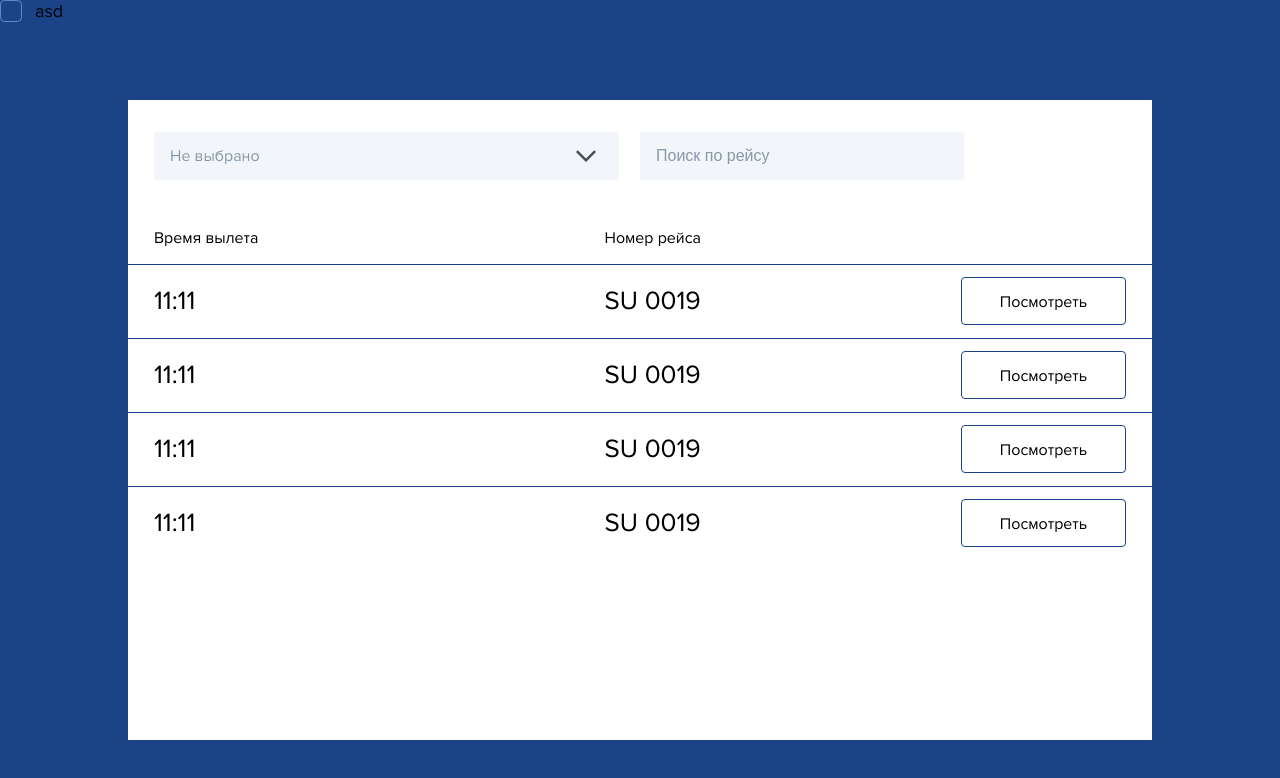
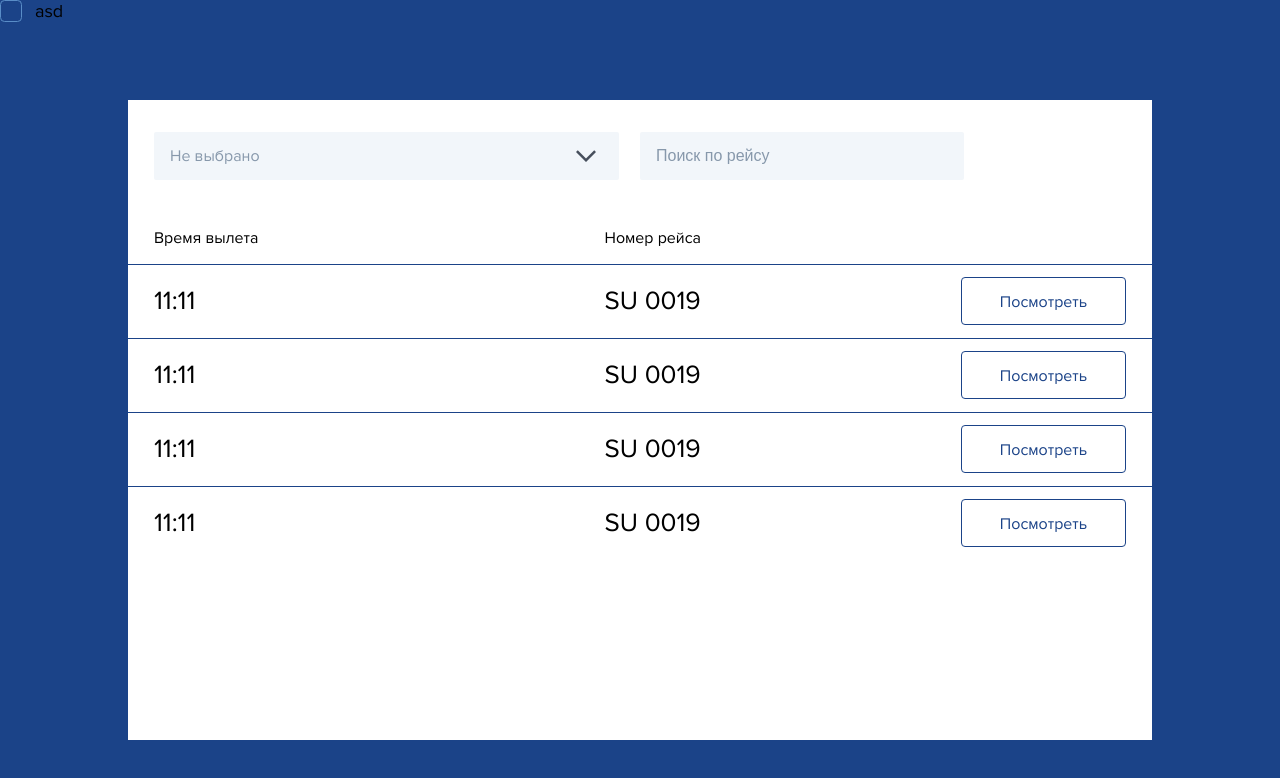
Before and after one commit to stormrage-web/airB, a React (Create React App) app: page /main in a window 1280 px wide. Shown: the top 778 px of the page. Built offline with nearby package versions, Linux system fonts and the light colour scheme.

Commit message:
chore: refactored date and styles

```diff
--- /dev/null
+++ b/src/shared/mocks/flights.ts
@@ -0,0 +1,28 @@
+interface Flight {
+	id: number;
+	time: string;
+	title: string;
+}
+
+export const flights: Flight[] = [
+	{
+		id: 0,
+		title: "SU 0019",
+		time: "11:11",
+	},
+	{
+		id: 1,
+		title: "SU 0019",
+		time: "11:11",
+	},
+	{
+		id: 2,
+		title: "SU 0019",
+		time: "11:11",
+	},
+	{
+		id: 3,
+		title: "SU 0019",
+		time: "11:11",
+	},
+];
--- a/src/widgets/FlightsTable/FlightRow/FlightRow.module.scss
+++ b/src/widgets/FlightsTable/FlightRow/FlightRow.module.scss
@@ -29,5 +29,18 @@
     border: 1px solid var(--blue-3);
     border-radius: 4px;
     cursor: pointer;
+
+    &:visited {
+      color: var(--blue-3);
+    }
+    &:link {
+      color: var(--blue-3);
+    }
+    &:active {
+      color: var(--blue-3);
+    }
+    &:hover {
+      color: var(--blue-3);
+    }
   }
 }
--- a/src/widgets/FlightsTable/FlightsTable.tsx
+++ b/src/widgets/FlightsTable/FlightsTable.tsx
@@ -1,29 +1,8 @@
 import React from "react";
 import styles from "./FlightsTable.module.scss";
 import FlightRow from "./FlightRow/FlightRow";
+import { flights } from "../../shared/mocks/flights";
 
-const rowList = [
-	{
-		id: 0,
-		title: "SU 0019",
-		time: "11:11",
-	},
-	{
-		id: 1,
-		title: "SU 0019",
-		time: "11:11",
-	},
-	{
-		id: 2,
-		title: "SU 0019",
-		time: "11:11",
-	},
-	{
-		id: 3,
-		title: "SU 0019",
-		time: "11:11",
-	},
-];
 
 const FlightsTable = () => {
 	return (
@@ -33,7 +12,7 @@ const FlightsTable = () => {
 				<th>Номер рейса</th>
 				<th />
 			</tr>
-			{rowList.map((row) => (
+			{flights.map((row) => (
 				<FlightRow key={row.id} id={row.id} title={row.title} time={row.time} />
 			))}
 		</table>
```
